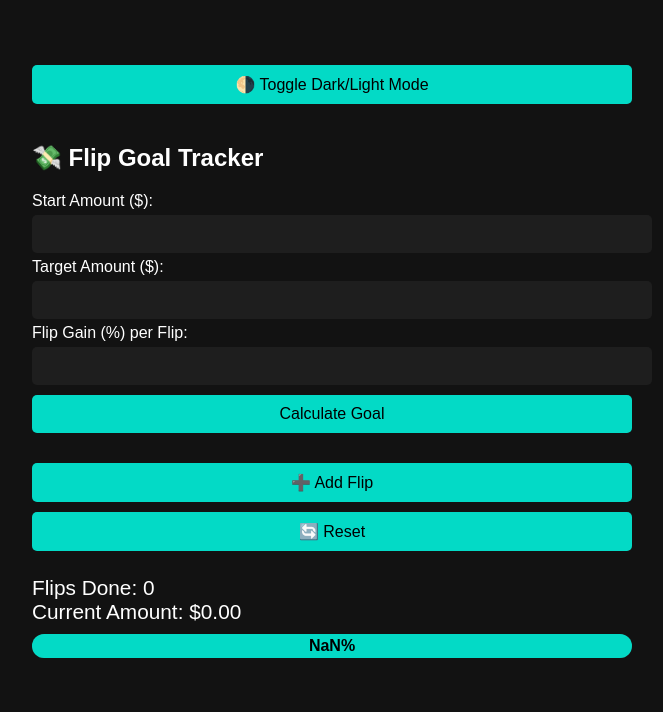
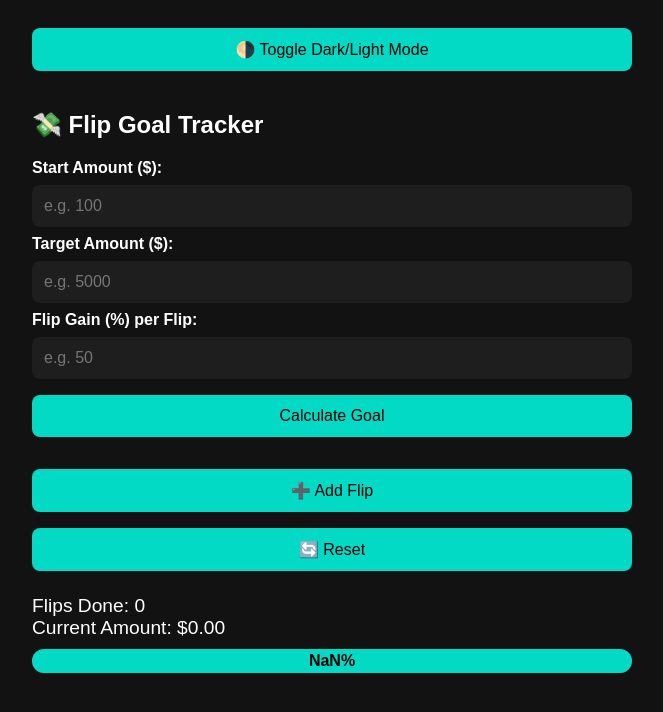
Before and after one commit to KelxSavage/Flip_counter, a plain HTML site: page index.html in a window 1280 px wide. Shown: the whole page, without its empty margins (308-971 px from the left). Drawn offline with Linux system fonts and the light colour scheme.

Commit message:
Update index.html

```diff
--- a/index.html
+++ b/index.html
@@ -3,6 +3,7 @@
 <head>
   <meta charset="UTF-8">
   <title>Flip Tracker</title>
+  <meta name="viewport" content="width=device-width, initial-scale=1.0">
   <style>
     :root {
       --bg-light: #ffffff;
@@ -13,20 +14,28 @@
       --button-dark: #03dac6;
     }
 
+    * {
+      box-sizing: border-box;
+    }
+
     body {
       font-family: Arial, sans-serif;
-      max-width: 600px;
-      margin: 40px auto;
+      margin: 0;
       padding: 20px;
       transition: background-color 0.3s, color 0.3s;
     }
 
+    .container {
+      max-width: 600px;
+      margin: 0 auto;
+    }
+
     input, button {
-      margin: 5px 0;
-      padding: 10px;
+      width: 100%;
+      padding: 12px;
+      margin: 8px 0;
       font-size: 1rem;
-      width: 100%;
-      border-radius: 5px;
+      border-radius: 8px;
       border: none;
     }
 
@@ -42,7 +51,7 @@
 
     .light-mode button {
       background-color: var(--button-light);
-      color: white;
+      color: #fff;
     }
 
     .dark-mode {
@@ -61,12 +70,12 @@
     }
 
     button:hover {
-      opacity: 0.9;
+      opacity: 0.95;
     }
 
     .flip-count {
-      margin-top: 20px;
-      font-size: 1.3rem;
+      font-size: 1.2rem;
+      margin-top: 16px;
     }
 
     .progress-container {
@@ -87,35 +96,51 @@
       transition: width 0.3s ease;
     }
 
-    .section {
-      margin-top: 20px;
+    .toggle-btn {
+      margin-bottom: 20px;
     }
 
-    .toggle-btn {
-      margin-bottom: 20px;
+    label {
+      font-weight: bold;
+    }
+
+    @media (max-width: 480px) {
+      h2 {
+        font-size: 1.4rem;
+        text-align: center;
+      }
+
+      .flip-count {
+        font-size: 1rem;
+      }
+
+      input, button {
+        font-size: 1rem;
+        padding: 10px;
+      }
     }
   </style>
 </head>
 <body>
+  <div class="container">
     <button class="toggle-btn" onclick="toggleTheme()">🌗 Toggle Dark/Light Mode</button>
-
     <h2>💸 Flip Goal Tracker</h2>
 
-  <div class="section">
+    <div>
       <label>Start Amount ($):</label>
-    <input id="start" type="number" min="0">
+      <input id="start" type="number" min="0" placeholder="e.g. 100">
 
       <label>Target Amount ($):</label>
-    <input id="target" type="number" min="0">
+      <input id="target" type="number" min="0" placeholder="e.g. 5000">
 
       <label>Flip Gain (%) per Flip:</label>
-    <input id="flipPercent" type="number" min="0">
+      <input id="flipPercent" type="number" min="0" placeholder="e.g. 50">
 
       <button onclick="calculateFlips()">Calculate Goal</button>
       <p id="result"></p>
     </div>
 
-  <div class="section">
+    <div>
       <button onclick="addFlip()">➕ Add Flip</button>
       <button onclick="resetFlips()">🔄 Reset</button>
 
@@ -126,6 +151,7 @@
 
       <div class="progress-container">
         <div class="progress-bar" id="progressBar">0%</div>
+      </div>
     </div>
   </div>
 
@@ -184,7 +210,6 @@
       document.getElementById("progressBar").textContent = Math.floor(progress) + "%";
     }
 
-    // Theme Toggle
     function toggleTheme() {
       const body = document.body;
       if (body.classList.contains("dark-mode")) {
```
Lines whose indentation alone changed are shown as unchanged.
